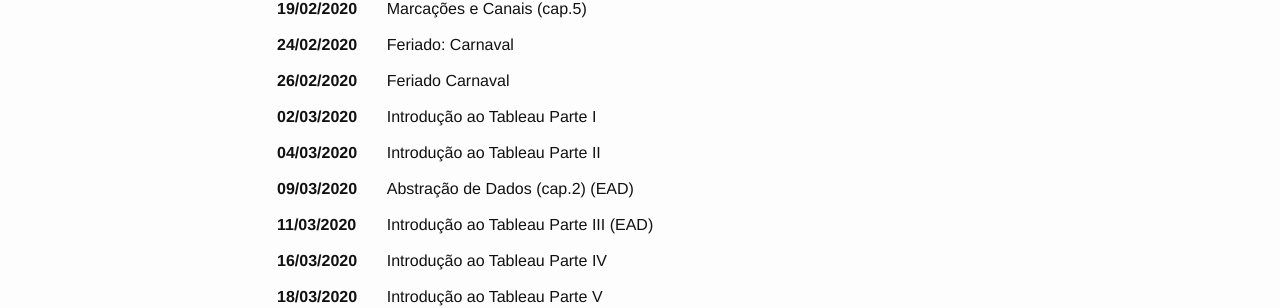
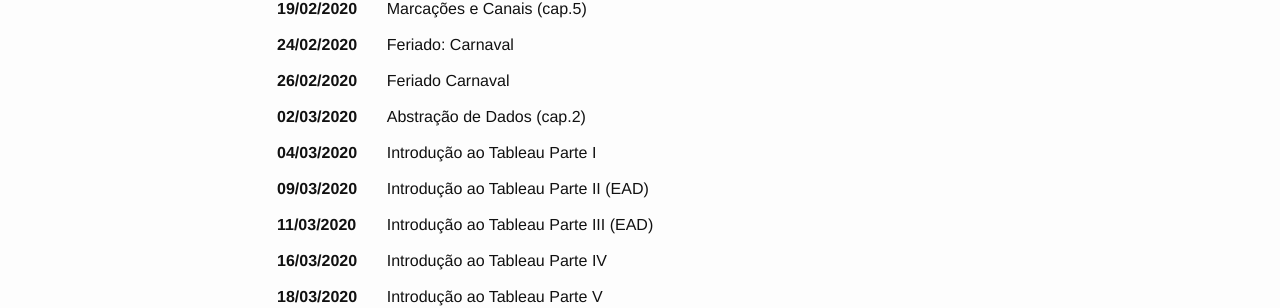
Before and after one commit to emanueles/datavis-course, a Jekyll site: the page built from calendar.md, in a window 1280 px wide. Shown: the part 340-648 px from the top of the page. Built offline with Jekyll 4.4.1, drawn with Linux system fonts in a browser that asks for light colours.

```diff
--- a/calendar.md
+++ b/calendar.md
@@ -35,15 +35,15 @@ permalink: /calendar/
     </tr>
     <tr>
       <td><b>02/03/2020</b></td>
-      <td>Introdução ao Tableau Parte I</td>
+      <td>Abstração de Dados (cap.2)</td>
     </tr>
     <tr>
       <td><b>04/03/2020</b></td>
-      <td>Introdução ao Tableau Parte II </td>
+      <td>Introdução ao Tableau Parte I </td>
     </tr>
     <tr>
       <td><b>09/03/2020</b></td>
-      <td>Abstração de Dados (cap.2) (EAD)</td>
+      <td> Introdução ao Tableau Parte II (EAD)</td>
     </tr>
     <tr>
       <td><b>11/03/2020</b></td>
```
